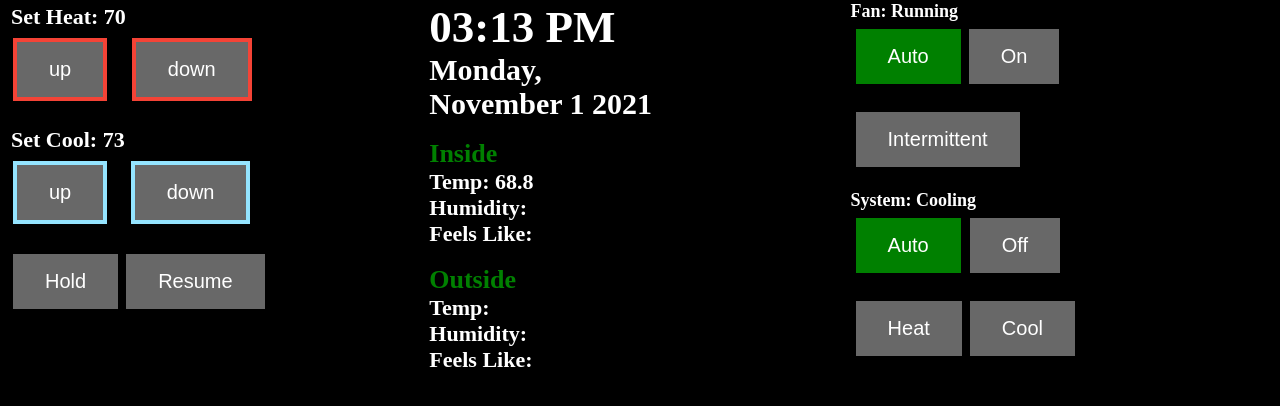
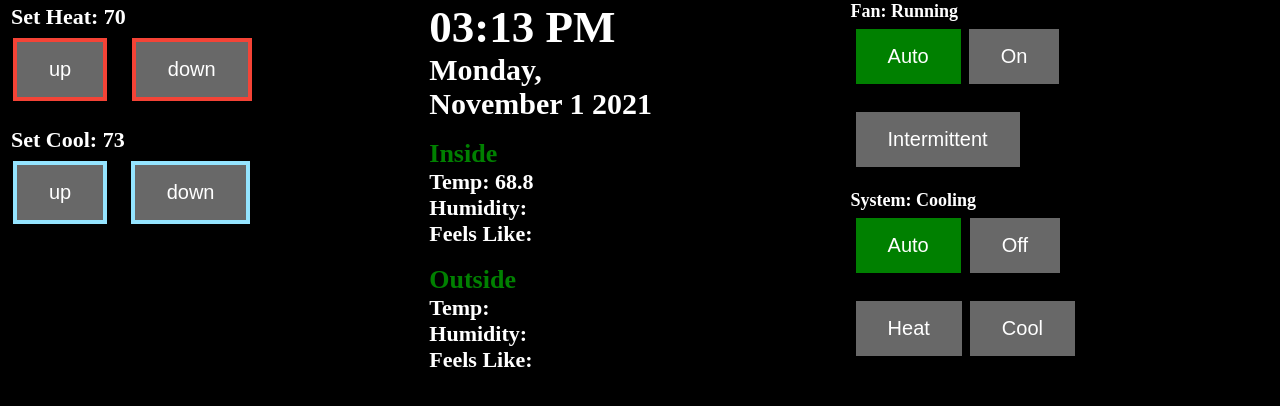
Before and after one commit to Mosterhout/Homeautomation, a PHP site: page / in a window 1280 px wide. Shown: the part 91-497 px from the top of the page. Run offline with PHP 8.4, Linux system fonts and the light colour scheme; some libraries are stand-ins or nearby versions.

Commit message:
removed the hold resume section for showing the page in form for now

```diff
--- a/index.php
+++ b/index.php
@@ -131,33 +131,6 @@
 				</tr>
 			</table>
 		<?php endif; ?>
-		<?php
-			$holdfile = "state/hold.txt";
-			$holdstatus = file_get_contents($holdfile);
-			if ($holdstatus == '1') {
-										$hold = 'green';
-									}
-			else {
-					$hold = '#686868';
-				}
-			$systemfile = "state/systemstate.txt";
-			$systemstatus = file_get_contents($systemfile);
-			if($systemstatus != '0'): ?>
-			<table>
-				<tr>
-					<td>
-						<form action="" method="post">
-							<button style="background-color:<?php print $hold; ?>" name="hold" class="button">Hold</button>
-						</form>
-					</td>
-					<td>
-						<form action="" method="post">
-							<button name="resume" class="button">Resume</button>
-						</form>
-					</td>
-				</tr>
-			</table>
-			<?php endif; ?>
 	</div>
 
 <!--#######
```
